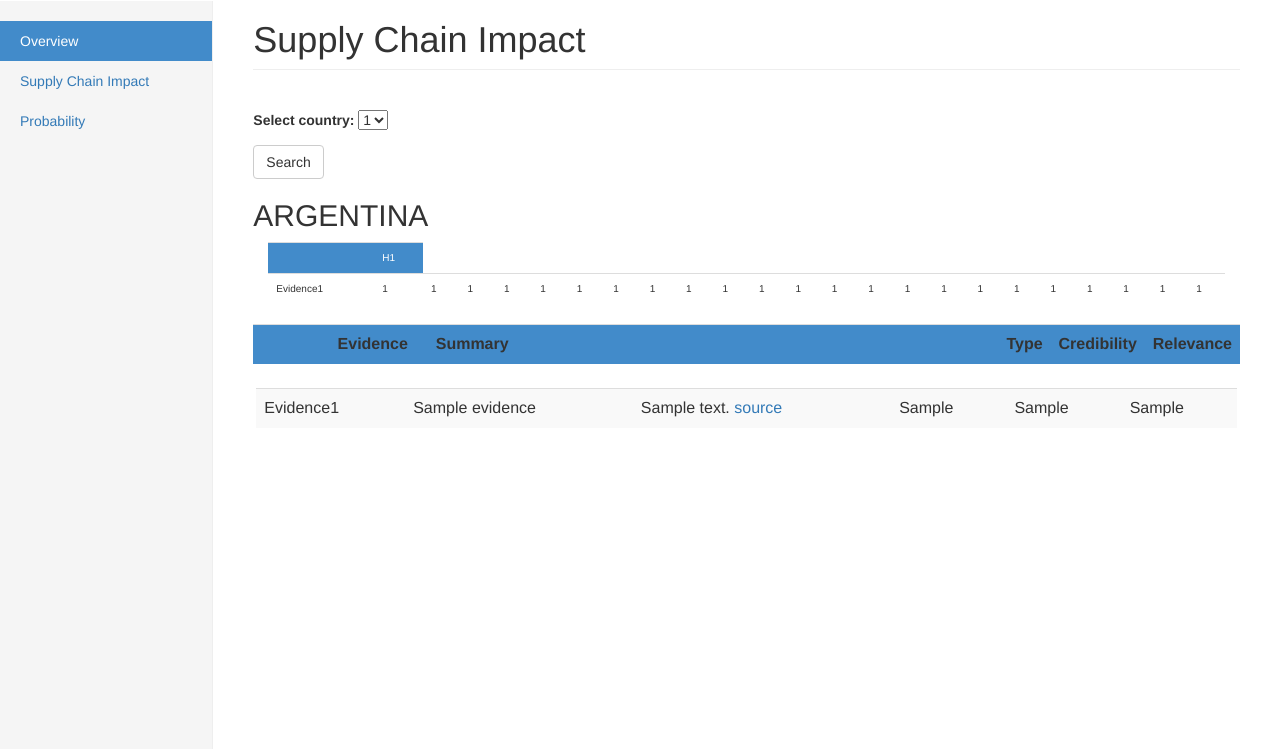
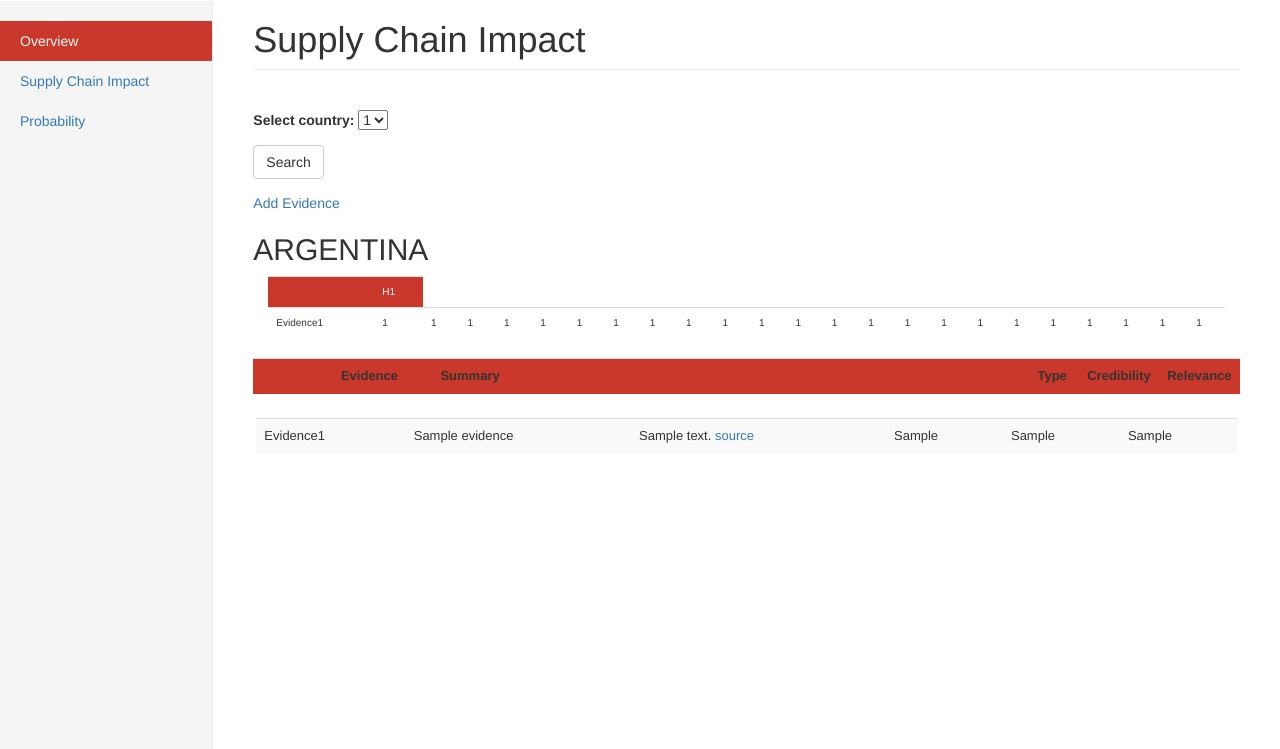
Before and after one commit to KeleiAzz/SCRC_server, a Django app: template risk_evidence/templates/evidence_list.html in a window 1280 px wide. Shown: the part 50-799 px from the top of the page. Run offline with Django 3.2, Linux system fonts and the light colour scheme; tables that the repository leaves empty hold one stand-in row (values such as "Sample post"); the template is opened without the code that fills it: values that come from a table or form of the project are taken from there, most other values are stand-ins (such as "Sample title", 1, 10 or a date in 2020); lists and menus that the app fills with data are empty; parts of the project's set-up code (start-up, migrations or seed data) failed here and were passed over; some libraries are stand-ins or nearby versions.

Commit message:
Slightly change the layout and background color

```diff
--- a/deploy_tools/fabfile.py
+++ b/deploy_tools/fabfile.py
@@ -30,7 +30,7 @@ def _get_latest_source(source_folder):
 
 def _update_settings(source_folder, site_name):
     settings_path =source_folder + '/SCRC_server/settings.py'
-    sed(settings_path, "DEBUG = True", "DEBUG = False")
+    # sed(settings_path, "DEBUG = True", "DEBUG = False")
     sed(settings_path,
         'ALLOWED_HOSTS =.+$',
         'ALLOWED_HOSTS = ["%s"]' % (site_name,)
--- a/risk_evidence/static/dashboard.css
+++ b/risk_evidence/static/dashboard.css
@@ -64,7 +64,7 @@ body {
 .nav-sidebar > .active > a:hover,
 .nav-sidebar > .active > a:focus {
   color: #fff;
-  background-color: #428bca;
+  background-color: #CA382B;
 }
 
 
@@ -130,6 +130,8 @@ body {
 
 table#table1 {
     font-size: x-small;
+}
 
-
+table#table2 {
+    font-size: small;
 }
--- a/risk_evidence/templates/evidence_list.html
+++ b/risk_evidence/templates/evidence_list.html
@@ -15,10 +15,11 @@
         <button type="submit" class="btn btn-default" name="btn1">Search</button>
         <br>
     </form>
+    <a href={% url "risk_evidence.views.evidence_add" %}>Add Evidence</a>
     <h2>{{ country }}</h2>
         <div class="col-md-12 ">
         <table id="table1" class="table table-striped">
-            <tr style="background-color: #428bca">
+            <tr style="background-color: #ca382b">
                 <td> </td>
                 {% for i in hint %}
                     <td><span title="{{ i }}"><a style="color: white">H{{ forloop.counter }}</a></span></td>
@@ -56,9 +57,9 @@
     </div>
 
     <div class="Table_title">
-        <table class="table" style="width: 100%">
+        <table id="table2"class="table" style="width: 100%">
 {#            <div class="col-md-12">#}
-                <tr style="background-color: #428bca">
+                <tr style="background-color: #CA382B">
                     <th style="width: 8%"> </th>
                     <th style="width: 10%">Evidence</th>
                     <th style="width: 60%">Summary</th>
@@ -89,7 +90,7 @@
             </table>
         </div>
     </div>
-    <a href={% url "risk_evidence.views.evidence_add" %}>Add Evidence</a>
+
 
 
 {% endblock %}
```
Also changed, not shown: risk_evidence/templates/probability_list.html (+5 -4 lines).
